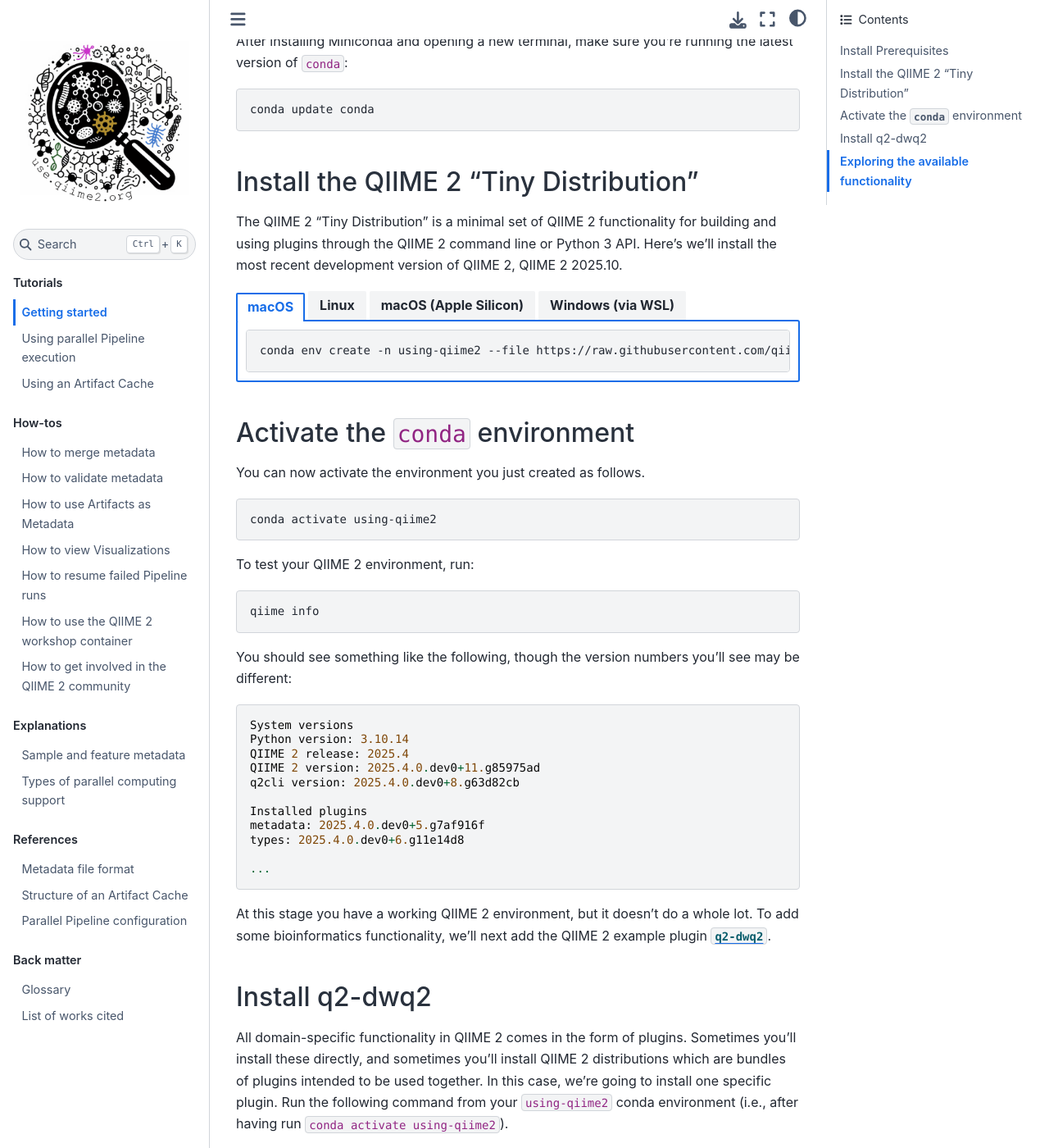
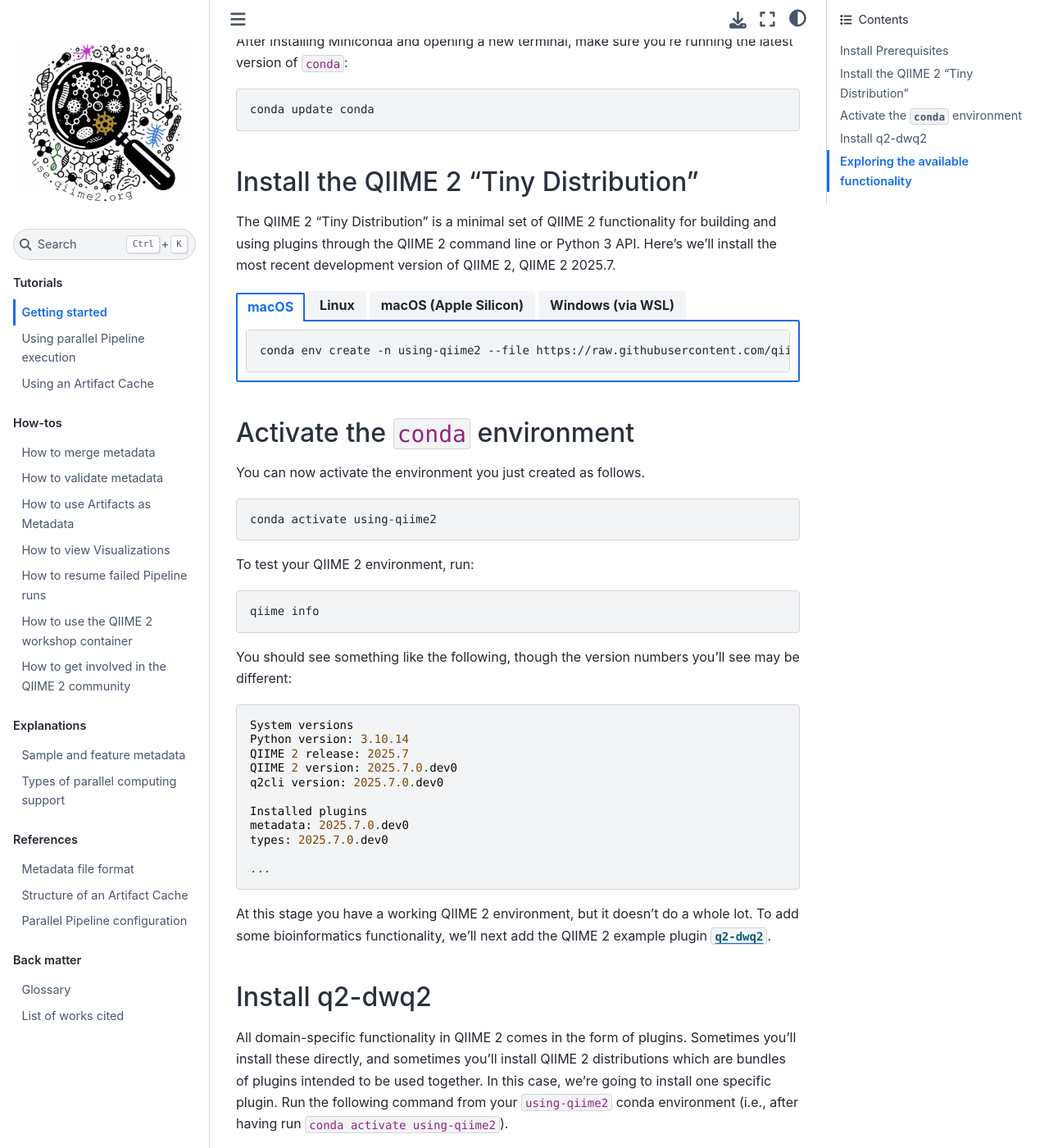
Before and after one commit to caporaso-lab/using-qiime2, a Jupyter Book: the page built from book/tutorials/intro.md, in a window 1280 px wide and 1400 px high, scrolled down 685 px. Shown: the whole window at 82% size. Built offline with Jupyter Book 1.0.4 settings and Sphinx 7.4.7 and the Sphinx Book theme 1.1.4, drawn with Linux system fonts in a browser that asks for light colours; some of the changed text lies outside the part shown.

Commit message:
REL: update for new dev cycle (#29)

`````diff
--- a/book/_config.yml
+++ b/book/_config.yml
@@ -55,7 +55,7 @@ parse:
   myst_substitutions:
     miniconda_url: "[Miniconda](https://conda.io/miniconda.html)"
     release_epoch: "2025.4"
-    development_epoch: "2025.10"
+    development_epoch: "2025.7"
     tutorial_environment_block: |
       ````{admonition} Reminder
       :class: tip
--- a/book/tutorials/intro.md
+++ b/book/tutorials/intro.md
@@ -81,13 +81,13 @@ You should see something like the following, though the version numbers you'll s
 ```
 System versions
 Python version: 3.10.14
-QIIME 2 release: 2025.4
-QIIME 2 version: 2025.4.0.dev0+11.g85975ad
-q2cli version: 2025.4.0.dev0+8.g63d82cb
+QIIME 2 release: 2025.7
+QIIME 2 version: 2025.7.0.dev0
+q2cli version: 2025.7.0.dev0
 
 Installed plugins
-metadata: 2025.4.0.dev0+5.g7af916f
-types: 2025.4.0.dev0+6.g11e14d8
+metadata: 2025.7.0.dev0
+types: 2025.7.0.dev0
 
 ...
 ```
@@ -111,14 +111,14 @@ If you run `qiime info` again, you should now see a new plugin, `dwq2`, in the l
 ```
 System versions
 Python version: 3.10.14
-QIIME 2 release: 2025.4
-QIIME 2 version: 2025.4.0.dev0+11.g85975ad
-q2cli version: 2025.4.0.dev0+8.g63d82cb
+QIIME 2 release: 2025.7
+QIIME 2 version: 2025.7.0.dev0
+q2cli version: 2025.7.0.dev0
 
 Installed plugins
 dwq2: 0+unknown
-metadata: 2025.4.0.dev0+5.g7af916f
-types: 2025.4.0.dev0+6.g11e14d8
+metadata: 2025.7.0.dev0
+types: 2025.7.0.dev0
 
 ...
 ```
--- a/environment.yml
+++ b/environment.yml
@@ -1,6 +1,6 @@
 name: using-qiime2-dev
 channels:
-- https://packages.qiime2.org/qiime2/2025.10/tiny/passed
+- https://packages.qiime2.org/qiime2/2025.7/tiny/passed
 - conda-forge
 - bioconda
 dependencies:
`````
